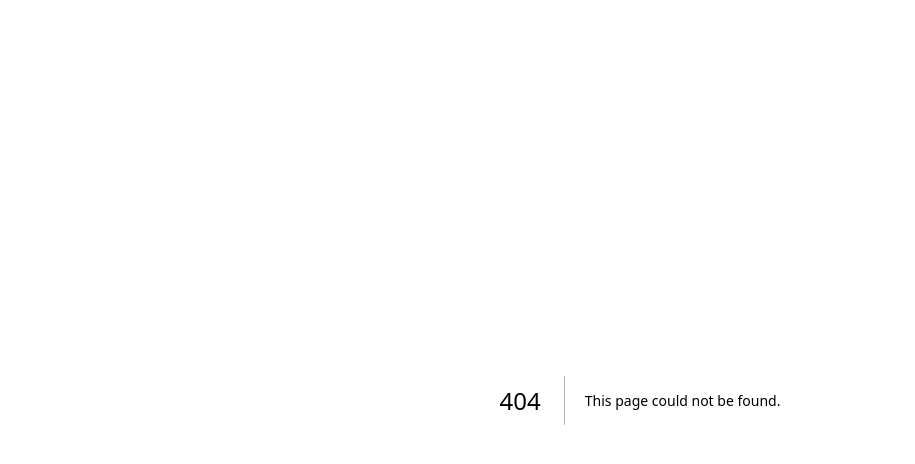
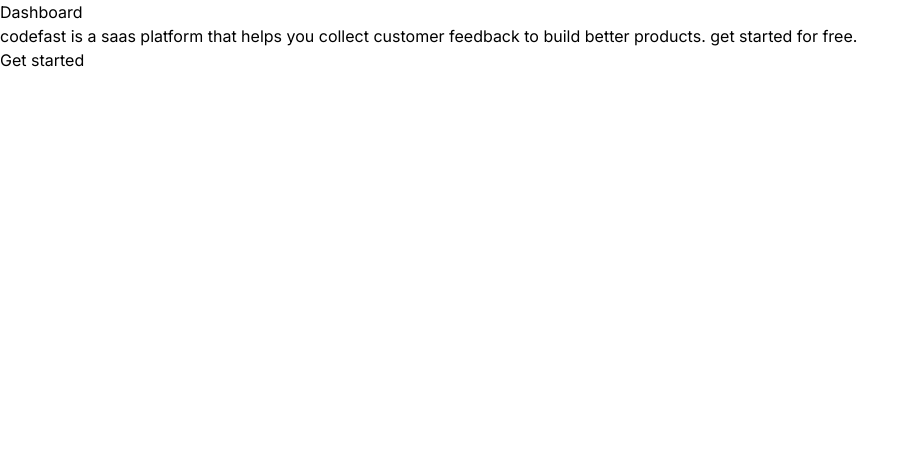
Before and after one commit to jadhavkrushna/codefast-saas, a Next.js app: page /dashboard in a window 1280 px wide. Before the commit this address had no page. Shown: the top 464 px of the page, without its empty margins (0-915 px from the left). Built offline with nearby package versions, Linux system fonts and the light colour scheme.

Commit message:
feat: create initial dashboard page structure with product information and call to action

```diff
--- /dev/null
+++ b/src/app/dashboard/page.js
@@ -0,0 +1,11 @@
+import Image from "next/image";
+
+export default function Home() {
+    return (
+        <main>
+            <h1>Dashboard</h1>
+            <p>codefast is a saas platform that helps you collect customer feedback to build better products. get started for free.</p>
+            <button>Get started</button>
+        </main>
+    );
+}
```
